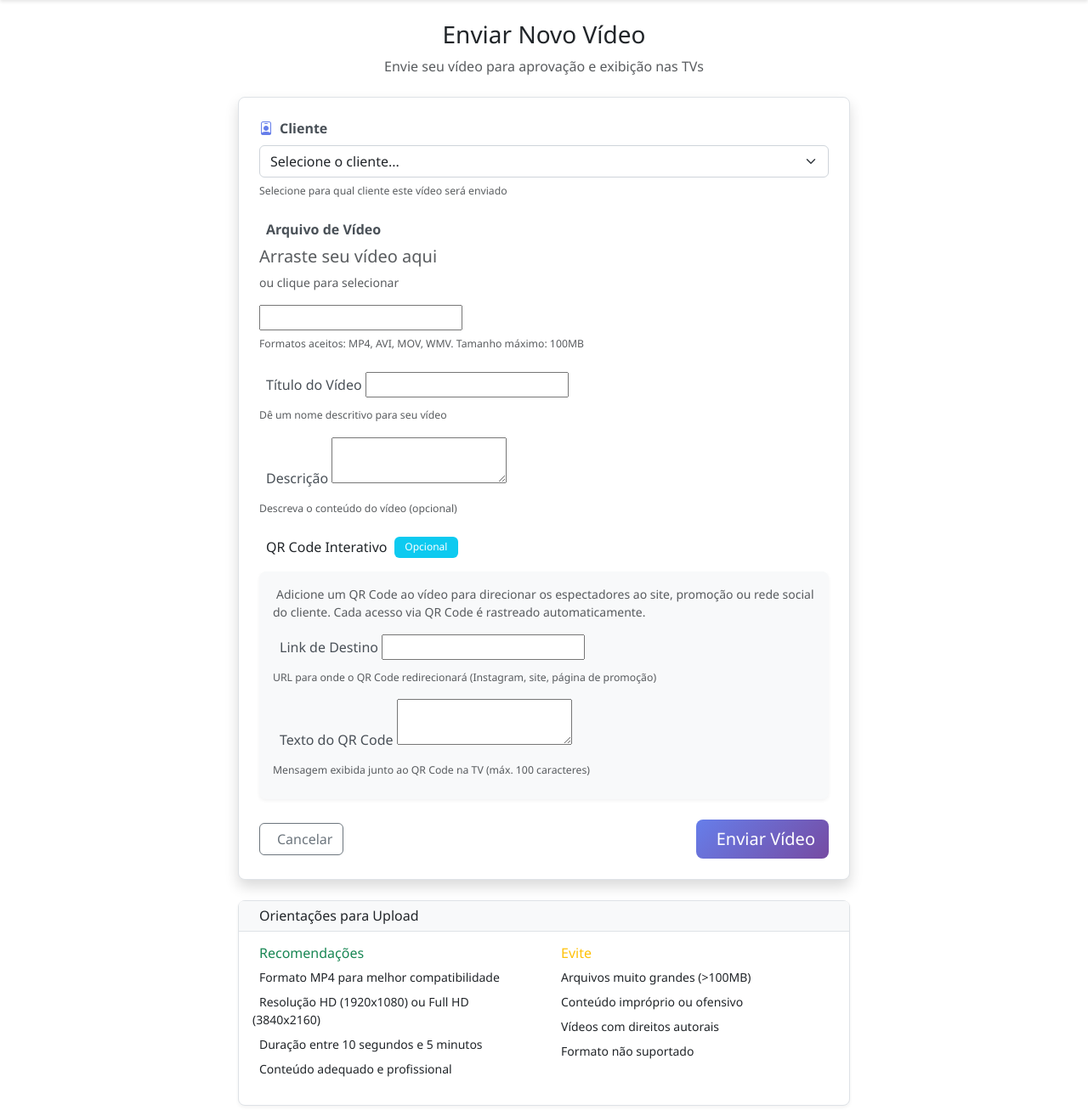
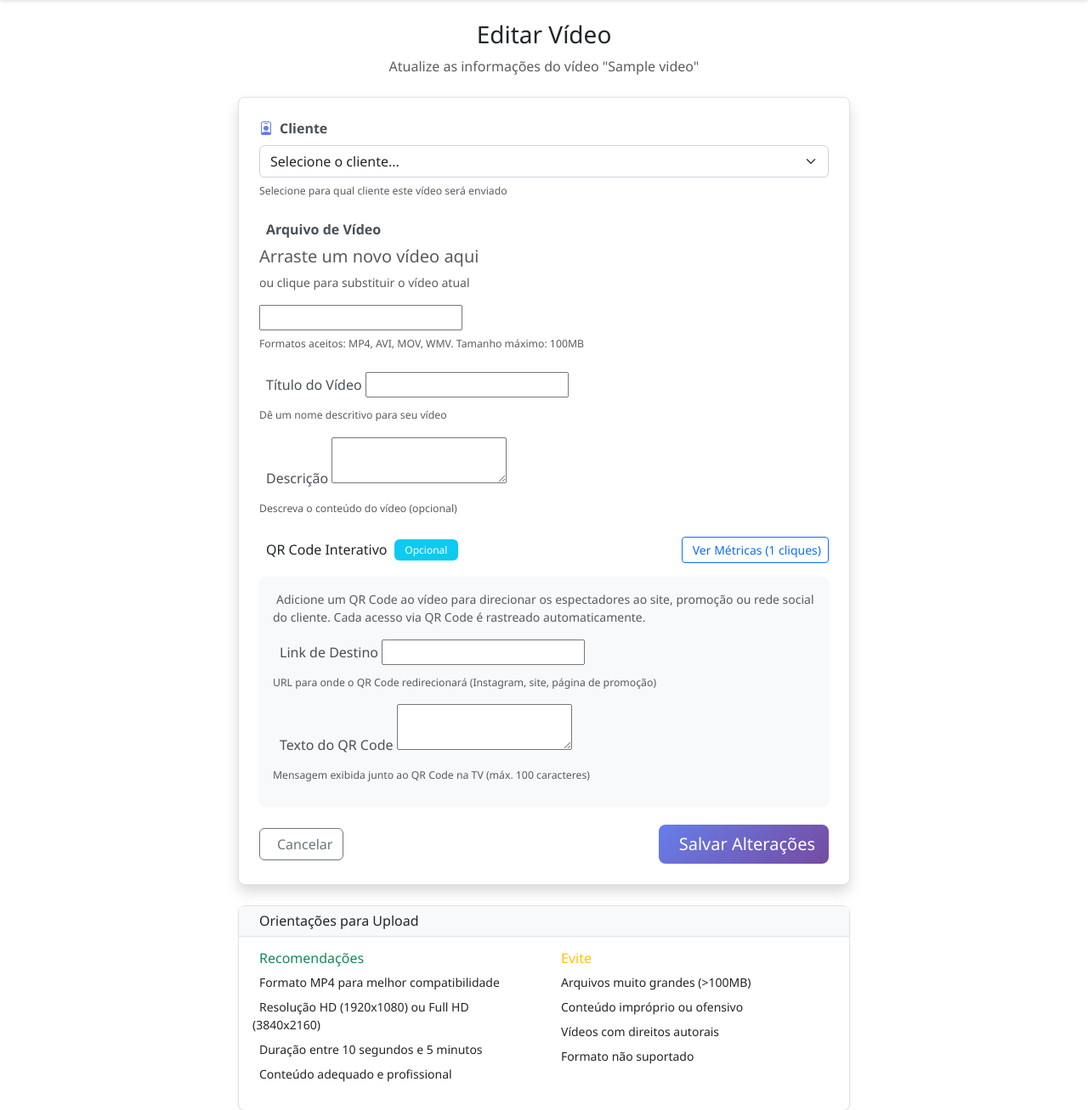
Before and after one commit to marcosdollis/web-mediaexpand, a Django app: template templates/videos/video_form.html in a window 1280 px wide. Shown: the part 62-1369 px from the top of the page at 85% size. Run offline with Django 4.2, Linux system fonts and the light colour scheme; the template is opened without the code that fills it: most values are stand-ins (such as "Sample title", 1, 10 or a date in 2020); form fields are guessed from the names that the template uses.

Commit message:
feat: Enhance video upload form and list with editing capabilities for franchisees

```diff
--- a/core/forms.py
+++ b/core/forms.py
@@ -142,7 +142,9 @@ class VideoForm(forms.ModelForm):
 
     def __init__(self, *args, **kwargs):
         super().__init__(*args, **kwargs)
-        # Remover o campo cliente se não for necessário (é definido automaticamente)
+        # Se estiver editando um vídeo que já tem arquivo, não exige novo upload
+        if self.instance and self.instance.pk and self.instance.arquivo:
+            self.fields['arquivo'].required = False
 
 
 class PlaylistForm(forms.ModelForm):
--- a/templates/videos/video_form.html
+++ b/templates/videos/video_form.html
@@ -1,7 +1,7 @@
 {% extends "base/base.html" %}
 {% load static %}
 
-{% block title %}Enviar Vídeo - MediaExpand{% endblock %}
+{% block title %}{% if video %}Editar Vídeo{% else %}Enviar Vídeo{% endif %} - MediaExpand{% endblock %}
 
 {% block content %}
 <div class="container">
@@ -9,8 +9,13 @@
         <div class="col-lg-8">
             <!-- Page Header -->
             <div class="text-center mb-4">
+                {% if video %}
+                <h1 class="h3 mb-2">Editar Vídeo</h1>
+                <p class="text-muted">Atualize as informações do vídeo "{{ video.titulo }}"</p>
+                {% else %}
                 <h1 class="h3 mb-2">Enviar Novo Vídeo</h1>
                 <p class="text-muted">Envie seu vídeo para aprovação e exibição nas TVs</p>
+                {% endif %}
             </div>
 
             <!-- Upload Form -->
@@ -44,11 +49,27 @@
                             <label for="{% if form %}{{ form.arquivo.id_for_label }}{% else %}arquivo{% endif %}" class="form-label fw-bold">
                                 <i class="fas fa-video text-primary me-2"></i>Arquivo de Vídeo
                             </label>
+
+                            {% if video and video.arquivo %}
+                            <!-- Mostra arquivo atual quando editando -->
+                            <div class="alert alert-info mb-2">
+                                <i class="fas fa-file-video me-2"></i>
+                                <strong>Arquivo atual:</strong> {{ video.arquivo.name|truncatechars:40 }}
+                                <span class="badge bg-secondary ms-2">{{ video.file_size_bytes|filesizeformat }}</span>
+                                <br><small class="text-muted">Deixe em branco para manter o arquivo atual, ou selecione um novo para substituir.</small>
+                            </div>
+                            {% endif %}
+
                             <div class="upload-area" id="uploadArea">
                                 <div class="upload-content">
                                     <i class="fas fa-cloud-upload-alt fa-3x text-muted mb-3"></i>
+                                    {% if video %}
+                                    <h5 class="text-muted">Arraste um novo vídeo aqui</h5>
+                                    <p class="text-muted small mb-3">ou clique para substituir o vídeo atual</p>
+                                    {% else %}
                                     <h5 class="text-muted">Arraste seu vídeo aqui</h5>
                                     <p class="text-muted small mb-3">ou clique para selecionar</p>
+                                    {% endif %}
                                     {% if form %}
                                         {{ form.arquivo }}
                                     {% else %}
@@ -122,9 +143,16 @@
 
                         <!-- QR Code Section -->
                         <div class="mb-4 mt-4">
-                            <div class="d-flex align-items-center mb-3">
-                                <h6 class="mb-0"><i class="fas fa-qrcode text-primary me-2"></i>QR Code Interativo</h6>
-                                <span class="badge bg-info ms-2">Opcional</span>
+                            <div class="d-flex align-items-center justify-content-between mb-3">
+                                <div class="d-flex align-items-center">
+                                    <h6 class="mb-0"><i class="fas fa-qrcode text-primary me-2"></i>QR Code Interativo</h6>
+                                    <span class="badge bg-info ms-2">Opcional</span>
+                                </div>
+                                {% if video and video.qrcode_url_destino %}
+                                <a href="{% url 'video_qrcode_metricas' video.pk %}" class="btn btn-outline-primary btn-sm">
+                                    <i class="fas fa-chart-line me-1"></i>Ver Métricas ({{ video.qrcode_clicks.count }} cliques)
+                                </a>
+                                {% endif %}
                             </div>
                             <div class="card bg-light border-0">
                                 <div class="card-body">
@@ -187,7 +215,11 @@
                                 <i class="fas fa-arrow-left me-2"></i>Cancelar
                             </a>
                             <button type="submit" class="btn btn-primary btn-lg" id="submitBtn">
+                                {% if video %}
+                                <i class="fas fa-save me-2"></i>Salvar Alterações
+                                {% else %}
                                 <i class="fas fa-upload me-2"></i>Enviar Vídeo
+                                {% endif %}
                             </button>
                         </div>
                     </form>
--- a/templates/videos/video_list.html
+++ b/templates/videos/video_list.html
@@ -204,8 +204,11 @@
                                 <i class="fas fa-trash me-1"></i>Excluir
                             </button>
                         </div>
-                        {% elif user.is_owner %}
+                        {% elif user.is_owner or user.is_franchisee %}
                         <div class="d-flex gap-2">
+                            <a href="{% url 'video_update' video.pk %}" class="btn btn-warning btn-sm flex-fill">
+                                <i class="fas fa-edit me-1"></i>Editar
+                            </a>
                             <button type="button" class="btn btn-danger btn-sm flex-fill"
                                     onclick="deleteVideo({{ video.pk }}, '{{ video.titulo }}')">
                                 <i class="fas fa-trash me-1"></i>Excluir
```
